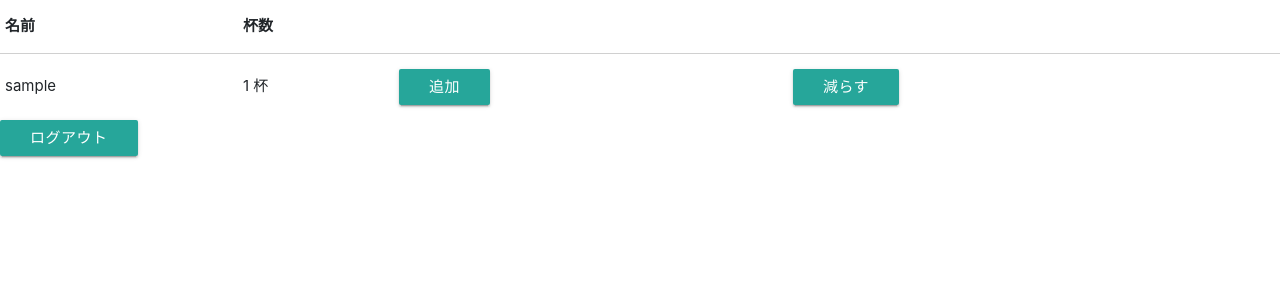
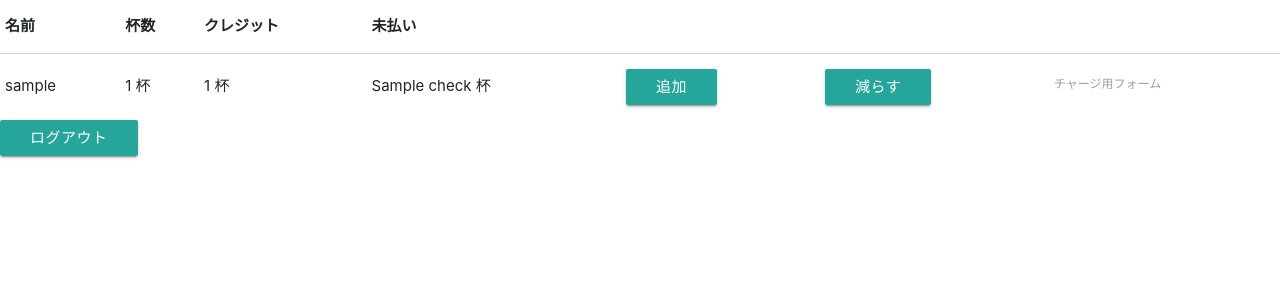
Before and after one commit to Synohara/coffee_manage, a Flask app: template templates/index.html in a window 1280 px wide. Shown: the top 300 px of the page. Run offline with Flask 2, Linux system fonts and the light colour scheme; a user stored in the database is signed in; tables that the repository leaves empty hold one stand-in row (values such as "Sample post"); the template is opened without the code that fills it: values that come from a table or form of the project are taken from there, most other values are stand-ins (such as "Sample title", 1, 10 or a date in 2020); some libraries are stand-ins or nearby versions.

Commit message:
tweet update

```diff
--- a/app.py
+++ b/app.py
@@ -39,13 +39,14 @@
 class User(db.Model):
     __tablename__ = 'coffee_user2'
     id = db.Column(db.Integer, primary_key=True, autoincrement=True)
-    username = db.Column(db.String(80))
+    username = db.Column(db.String(80), unique=True)
     password = db.Column(db.String(80))
+    credit = db.Column(db.Integer)
 
-
-    def __init__(self, username, password):
+    def __init__(self, username, password, credit):
         self.username = username
         self.password = password
+        self.credit = credit
 
     def __repr__(self):
         return '<User %r>' % self.username
@@ -56,7 +57,8 @@
     user_id = db.Column(db.Integer)
     timestamp = db.Column(db.DATETIME, nullable=True)
     check = db.Column(db.Boolean)
-    def __init__(self,user_id,timestamp, check):
+
+    def __init__(self, user_id, timestamp, check):
         self.user_id = user_id
         self.timestamp = timestamp
         self.check = check
@@ -70,9 +72,10 @@
         user = db.session.query(User).filter_by(id=id).first()
         self.name = user.username
         self.password = user.password
+        self.credit = user.credit
 
     def __repr__(self):
-        return "%d/%s/%s" % (int(self.id), self.name, self.password)
+        return "%d/%s/%s/%d" % (int(self.id), self.name, self.password, self.credit)
 
 
 
@@ -84,12 +87,14 @@
     print(current_user.password)
     title = "ようこそ"
     coffee_num = {}
+    check = {}
     for i in range(db.session.query(User).count()):
         coffee_num[i+1] = db.session.query(Coffee_Count).filter_by(user_id=i+1).count()
+        check[i+1] = db.session.query(Coffee_Count).filter_by(user_id=i+1, check=False).count()
     print(coffee_num)
     users = User.query.all()
     return render_template('index.html',
-                        title=title, users=users, coffee_num=coffee_num)
+                        title=title, users=users, coffee_num=coffee_num, check=check)
 
 @app.route('/post', methods=['GET', 'POST'])
 def post():
@@ -133,7 +138,7 @@
 
     if username:
         # 前回、手動で対応した処理と同じ
-        user = User(username,password)
+        user = User(username,password,0)
         db.session.add(user)
         db.session.commit()
     else:
@@ -147,16 +152,27 @@
         cofee_name = request.form["form1"]
         user = db.session.query(User).filter_by(username=cofee_name).first()
         timestamp = datetime.now()
-        coffee = Coffee_Count(user.id, timestamp, False)
+        if user.credit >= 1:
+            user.credit -= 1
+            db.session.add(user)
+            db.session.commit()
+            coffee = Coffee_Count(user.id, timestamp, True)
+        else:
+            user.credit -= 1
+            db.session.add(user)
+            db.session.commit()
+            coffee = Coffee_Count(user.id, timestamp, False)
 
         db.session.add(coffee)
         db.session.commit()
         coffee_num = {}
+        check = {}
         for i in range(db.session.query(User).count()):
             coffee_num[i+1] = db.session.query(Coffee_Count).filter_by(user_id=i+1).count()
+            check[i+1] = db.session.query(Coffee_Count).filter_by(user_id=i+1, check=False).count()
         print(coffee_num)
         users = User.query.all()
-        return render_template('index.html',  users=users, coffee_num=coffee_num)
+        return render_template('index.html',  users=users, coffee_num=coffee_num, check=check)
 
 @app.route('/decrement',methods=['POST'])
 def decrement():
@@ -164,14 +180,21 @@
         cofee_name = request.form["form3"]
         user = db.session.query(User).filter_by(username=cofee_name).first()
         record = db.session.query(Coffee_Count).filter_by(user_id=user.id).order_by( " id desc " ).first()
+        if (datetime.now()-record.timestamp).days==0:
+            user.credit += 1
+            db.session.add(user)
+            db.session.commit()
+
         db.session.delete(record)
         db.session.commit()
         coffee_num = {}
+        check = {}
         for i in range(db.session.query(User).count()):
             coffee_num[i+1] = db.session.query(Coffee_Count).filter_by(user_id=i+1).count()
+            check[i+1] = db.session.query(Coffee_Count).filter_by(user_id=i+1, check=False).count()
         print(coffee_num)
         users = User.query.all()
-        return render_template('index.html',  users=users, coffee_num=coffee_num)
+        return render_template('index.html',  users=users, coffee_num=coffee_num, check=check)
 
 @app.route('/delete',methods=['POST'])
 def delete():
--- a/templates/index.html
+++ b/templates/index.html
@@ -7,10 +7,10 @@
             <thead>
                 <th>名前</th>
                 <th>杯数</th>
+                <th>クレジット</th>
+                <th>未払い</th>
                 <th></th>
                 <th></th>
-                <th></th>
-
             </thead>
         <tbody>
                 {% for user in users %}
@@ -23,23 +23,49 @@
                 </td>
                 <td>
                     {% if user.username == current_user.name %}
+                    {{ user.credit }} 杯
+                    {% endif %}
+                </td>
+                <td>
+                    {% if user.username == current_user.name %}
+                    {{ check[user.id] }} 杯
+                    {% endif %}
+                </td>
+                <td>
+                    {% if user.username == current_user.name %}
                     <form action="/increment" method="post" class="form-inline">
-                    <button type="submit" class="btn btn-default" name="form1" value={{user.username}}>追加</button>
+                    <button href="#" type="submit" class="btn waves-effect waves-light" onclick="Materialize.toast('Have a nice coffee!☕️', 3000)" name="form1" value={{user.username}}>追加</button>
                     </form>
                     {% endif %}
                 </td>
                 <td>
                     {% if user.username == current_user.name %}
                     <form action="/decrement" method="post" class="form-inline">
-                    <button type="submit" class="btn btn-default" name="form3" value={{user.username}}>減らす</button>
+                    <button href="#" type="submit" class="btn waves-effect waves-light" onclick="Materialize.toast('Coffee has canceled...😭', 3000)" name="form3" value={{user.username}}>減らす</button>
                     </form>
                     {% endif %}
+                </td>
+                <td>
+                  {% if user.username == current_user.name %}
+                  <div class="charge credit">
+                    <select>
+                      <option value="" disabled selected>Select charge credit</option>
+                      <option value="1">1杯分(20円)</option>
+                      <option value="2">5杯分(100円)</option>
+                      <option value="3">10杯分(200円)</option>
+                      <option value="4">-1ヶ月セット- 31杯分(600円)</option>
+                      <option value="5">-3ヶ月セット- 100杯分(1800円)</option>
+                    </select>
+                    <label>チャージ用フォーム</label>
+                  </div>
+                  {% endif %}
+                </td>
             </tr>
             {% endfor %}
         </tbody>
         </table>
         <form action="/logout" method="post" class="form-inline">
-        <button type="submit" class="btn btn-default" name="form3" }>ログアウト</button>
+        <button type="submit" class="btn waves-effect waves-light" onclick="Materialize.toast('See you next coffee!👋', 3000)" name="form3" }>ログアウト</button>
         </form>
 
 
--- a/templates/layout.html
+++ b/templates/layout.html
@@ -28,6 +28,13 @@
     <script src="https://maxcdn.bootstrapcdn.com/bootstrap/4.0.0-beta.2/js/bootstrap.min.js"></script>
     <!-- Include all compiled plugins (below), or include individual files as needed -->
     <script src="https://code.jquery.com/jquery-3.2.1.slim.js" integrity="sha256-tA8y0XqiwnpwmOIl3SGAcFl2RvxHjA8qp0+1uCGmRmg=" crossorigin="anonymous"></script>
+
+    <script>
+          $('select').material_select('destroy');
+          $(document).ready(function() {
+              $('select').material_select();
+              });
+    </script>
     {% block content %}{% endblock %}
   </body>
 </html>
```
Also changed, not shown: coffee_twitter.py (+5 -3 lines).
